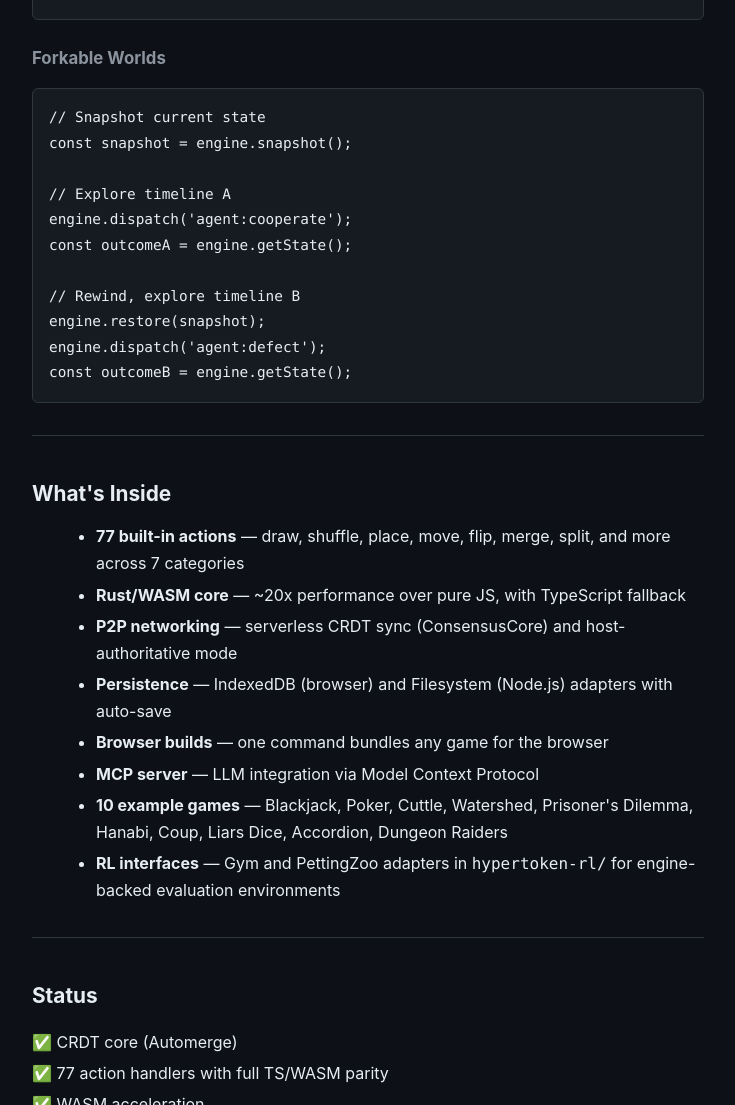
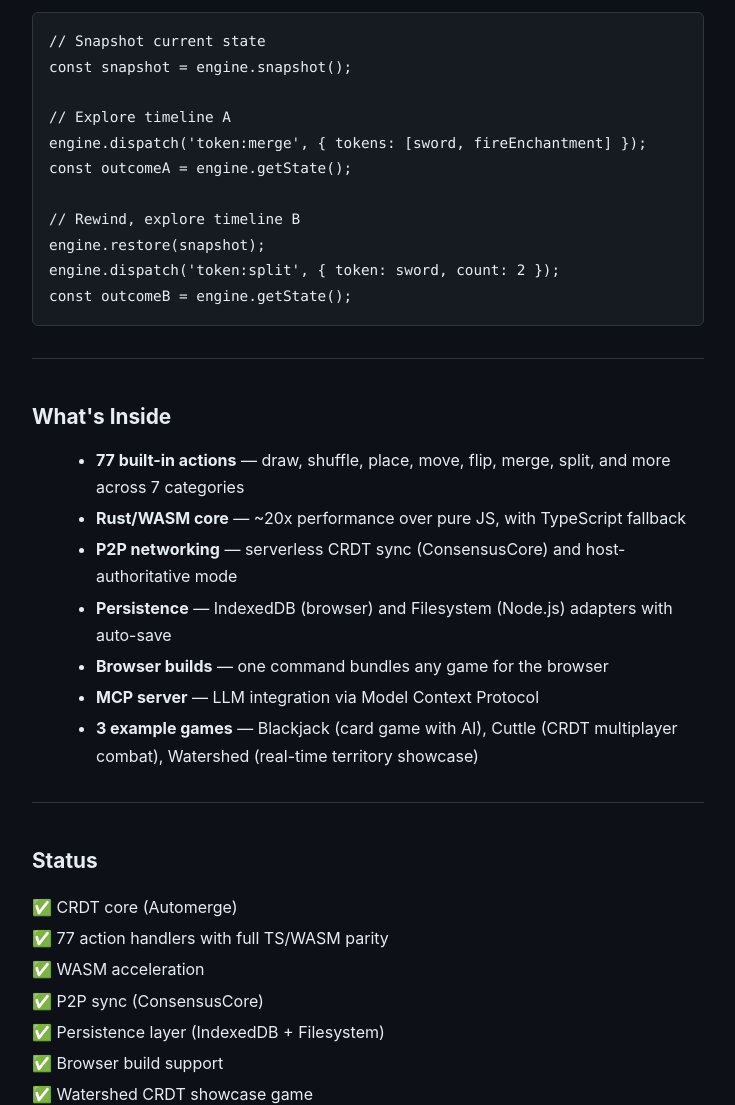
Before and after one commit to flammafex/hypertoken, a website: page landing.html in a window 1280 px wide. Shown: the part 3748-4853 px from the top of the page, without its empty margins (272-1007 px from the left). Drawn offline with Linux system fonts and the light colour scheme.

Commit message:
docs: update landing page after RL/AI and example removals
- Remove 'Play Prisoner's Dilemma' from Try It code block
- Update '10 example games' to '3 example games' (Blackjack, Cuttle, Watershed)
- Remove RL interfaces bullet (Gym/PettingZoo/hypertoken-rl)
- Replace Forkable Worlds code example: agent:cooperate/defect →
  token:merge/token:split (the old example referenced prisoners-dilemma)

```diff
--- a/landing.html
+++ b/landing.html
@@ -232,10 +232,7 @@ npm run watershed:web     # Terminal 2: build + serve
 npm run blackjack
 
 # Play Cuttle
-npm run cuttle
-
-# Play Prisoner's Dilemma
-npm run prisoners-dilemma</code></pre>
+npm run cuttle</code></pre>
 </section>
 
 <hr>
@@ -284,12 +281,12 @@ await engine.resume("my-game-session");</code></pre>
 const snapshot = engine.snapshot();
 
 // Explore timeline A
-engine.dispatch('agent:cooperate');
+engine.dispatch('token:merge', { tokens: [sword, fireEnchantment] });
 const outcomeA = engine.getState();
 
 // Rewind, explore timeline B
 engine.restore(snapshot);
-engine.dispatch('agent:defect');
+engine.dispatch('token:split', { token: sword, count: 2 });
 const outcomeB = engine.getState();</code></pre>
 </section>
 
@@ -305,8 +302,7 @@ const outcomeB = engine.getState();</code></pre>
     <li><strong>Persistence</strong> — IndexedDB (browser) and Filesystem (Node.js) adapters with auto-save</li>
     <li><strong>Browser builds</strong> — one command bundles any game for the browser</li>
     <li><strong>MCP server</strong> — LLM integration via Model Context Protocol</li>
-    <li><strong>10 example games</strong> — Blackjack, Poker, Cuttle, Watershed, Prisoner's Dilemma, Hanabi, Coup, Liars Dice, Accordion, Dungeon Raiders</li>
-    <li><strong>RL interfaces</strong> — Gym and PettingZoo adapters in <code>hypertoken-rl/</code> for engine-backed evaluation environments</li>
+    <li><strong>3 example games</strong> — Blackjack (card game with AI), Cuttle (CRDT multiplayer combat), Watershed (real-time territory showcase)</li>
   </ul>
 </section>
 
```
